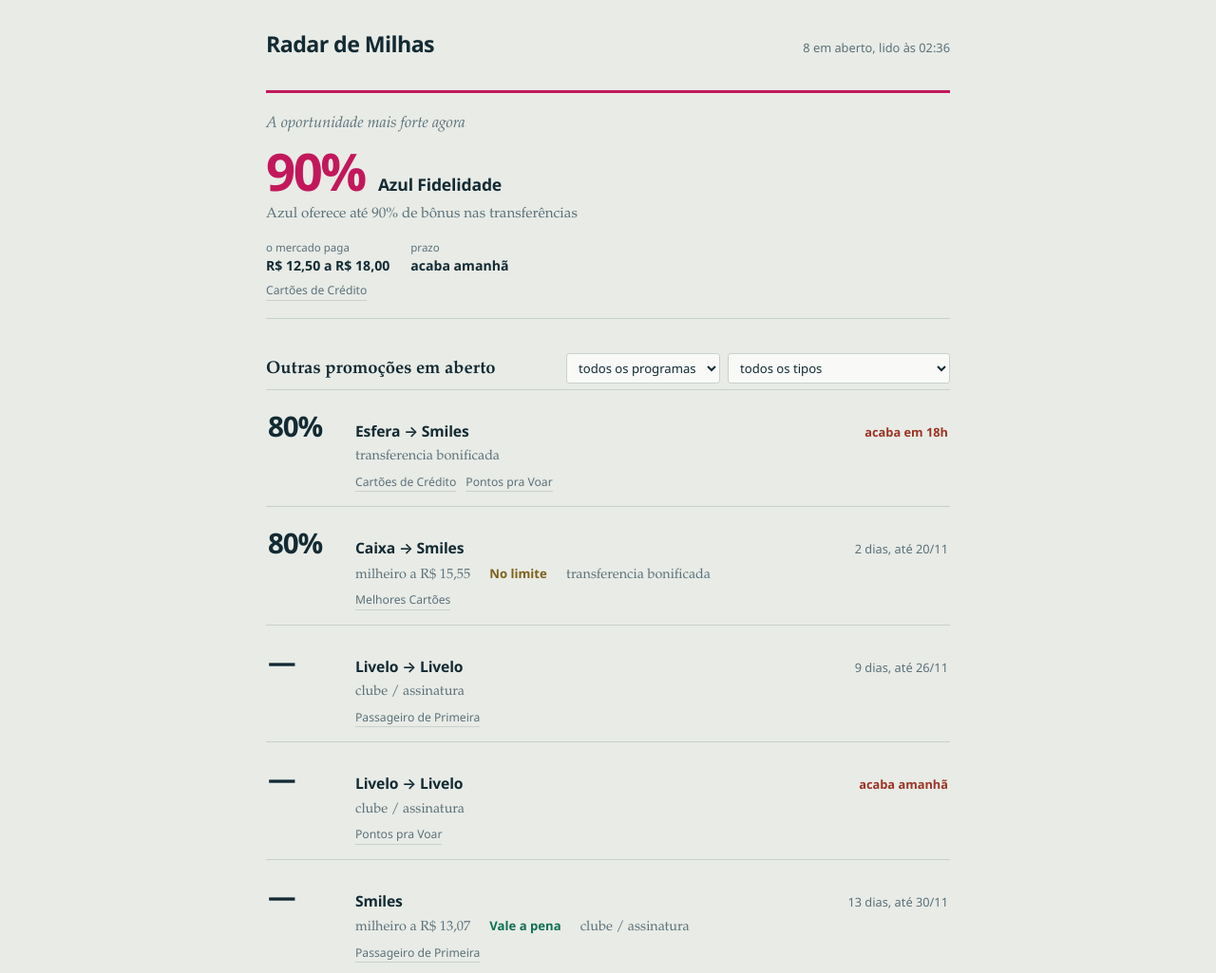
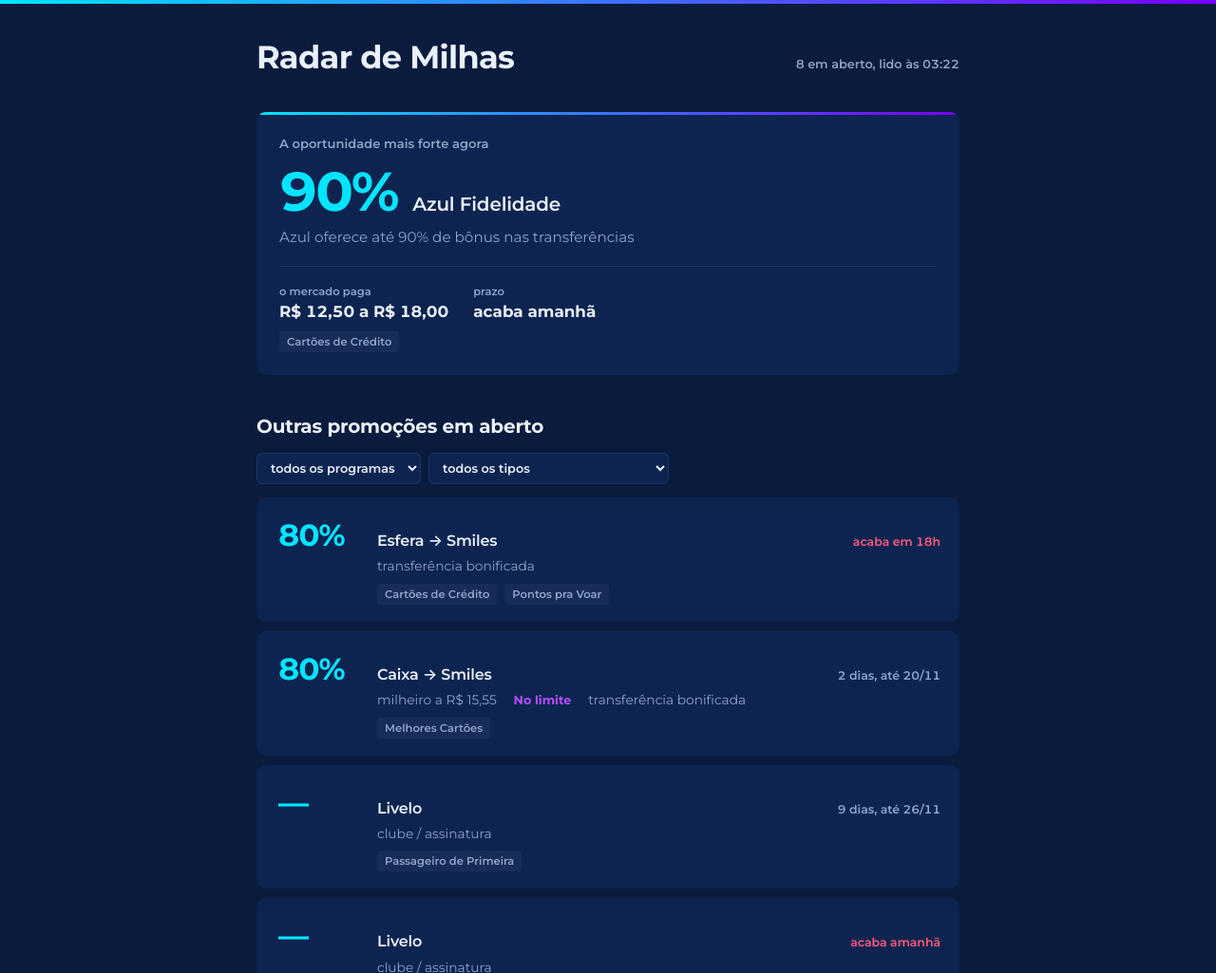
Before and after one commit to diorgenesdossantos6-stack/milhas-radar, a website: page site/index.html in a window 1280 px wide. Shown: the top 1025 px of the page at 95% size. Drawn offline with Linux system fonts and the light colour scheme.

Commit message:
aplica identidade visual NovaSistem

```diff
--- a/site/index.html
+++ b/site/index.html
@@ -4,131 +4,135 @@
 <meta charset="utf-8">
 <meta name="viewport" content="width=device-width, initial-scale=1">
 <title>Radar de Milhas</title>
-<meta name="description" content="Promoções de transferência de pontos e milhas, com custo do milheiro e comparação com o mercado.">
-<meta name="color-scheme" content="light dark">
+<meta name="description" content="Promoções de transferência de pontos e milhas, com o custo real do milheiro e comparação com o que o mercado paga.">
+<meta name="theme-color" content="#0A1B3D">
+<link rel="preconnect" href="https://fonts.googleapis.com">
+<link rel="preconnect" href="https://fonts.gstatic.com" crossorigin>
+<link href="https://fonts.googleapis.com/css2?family=Montserrat:wght@400;600;700&display=swap" rel="stylesheet">
 <style>
   :root {
-    --tinta: #132a33;
-    --tinta-fraca: #5b7079;
-    --nevoa: #e8ebe6;
-    --papel: #f9faf8;
-    --regua: #c9d1cc;
-    --magenta: #c2185b;
-    --jade: #0f6f52;
-    --ambar: #7d6118;
-    --ferrugem: #9b3425;
+    /* Paleta NovaSistem */
+    --azul: #0A1B3D;
+    --ciano: #00E5FF;
+    --roxo: #7A00FF;
+    --lilas: #B24DFF;
+    --branco: #ffffff;
 
-    --serif: "Iowan Old Style", "Palatino Linotype", Palatino, "Book Antiqua", Georgia, serif;
-    --grot: "Segoe UI Variable Display", "Segoe UI", system-ui, -apple-system, "Helvetica Neue", Arial, sans-serif;
-  }
-  @media (prefers-color-scheme: dark) {
-    :root {
-      --tinta: #e4eae7; --tinta-fraca: #94a6a2; --nevoa: #0e1a1f;
-      --papel: #14242a; --regua: #2a3d44;
-      --magenta: #ff5c93; --jade: #4fc39b; --ambar: #d9b24c; --ferrugem: #e58070;
-    }
+    /* Derivados para interface */
+    --azul-painel: #0E2450;
+    --azul-linha: #1C3568;
+    --texto: #EAF0FA;
+    --texto-fraco: #8EA3C8;
+    --alerta: #FF5C7A;
+    --gradiente: linear-gradient(90deg, var(--ciano) 0%, var(--roxo) 100%);
+
+    --fonte: Montserrat, "Segoe UI", system-ui, -apple-system, Arial, sans-serif;
   }
   * { box-sizing: border-box; }
   html { -webkit-text-size-adjust: 100%; }
   body {
-    margin: 0; background: var(--nevoa); color: var(--tinta);
-    font-family: var(--serif); font-size: 17px; line-height: 1.55;
+    margin: 0; background: var(--azul); color: var(--texto);
+    font-family: var(--fonte); font-weight: 400; font-size: 16px; line-height: 1.4;
+    text-align: left;
   }
-  .folha { max-width: 760px; margin: 0 auto; padding: 28px 20px 72px; }
+  /* O gradiente é acento, nunca fundo de página */
+  body::before { content: ""; display: block; height: 4px; background: var(--gradiente); }
+  .folha { max-width: 780px; margin: 0 auto; padding: 32px 20px 80px; }
 
-  /* Cabecalho */
-  .topo { display: flex; align-items: baseline; justify-content: space-between; gap: 16px; flex-wrap: wrap; }
-  .topo h1 {
-    font-family: var(--grot); font-size: 1.45rem; font-weight: 700;
-    letter-spacing: -.025em; margin: 0;
-  }
-  .estado { font-family: var(--grot); font-size: .8rem; color: var(--tinta-fraca); font-variant-numeric: tabular-nums; }
+  .topo { display: flex; align-items: baseline; justify-content: space-between; gap: 16px; flex-wrap: wrap; margin-bottom: 28px; }
+  .topo h1 { font-size: 2.1rem; font-weight: 700; letter-spacing: -.02em; margin: 0; }
+  .estado { font-size: .8rem; font-weight: 600; color: var(--texto-fraco); font-variant-numeric: tabular-nums; }
 
-  /* Destaque unico: a melhor oportunidade */
-  .melhor {
-    margin: 22px 0 36px; padding: 20px 0 18px;
-    border-top: 3px solid var(--magenta); border-bottom: 1px solid var(--regua);
-  }
-  .melhor .chamada { font-size: 1.02rem; font-style: italic; color: var(--tinta-fraca); margin: 0 0 12px; }
-  .melhor .linha1 { display: flex; align-items: baseline; gap: 14px; flex-wrap: wrap; }
-  .melhor .figura {
-    font-family: var(--grot); font-size: 3.4rem; font-weight: 700; line-height: .9;
-    letter-spacing: -.045em; color: var(--magenta); font-variant-numeric: tabular-nums;
-  }
-  .melhor .rota { font-family: var(--grot); font-size: 1.1rem; font-weight: 600; letter-spacing: -.01em; }
-  .melhor .sub { font-size: .95rem; color: var(--tinta-fraca); margin: 6px 0 0; }
-  .melhor .fatos { display: flex; gap: 22px; flex-wrap: wrap; margin-top: 14px; font-family: var(--grot); font-size: .88rem; }
-  .melhor .fatos div span { display: block; font-size: .72rem; color: var(--tinta-fraca); }
-  .melhor .fatos div b { font-weight: 600; font-variant-numeric: tabular-nums; }
+  /* Destaque: a decisão do momento */
+  .melhor { background: var(--azul-painel); border-radius: 10px; padding: 24px; margin-bottom: 40px; position: relative; overflow: hidden; }
+  .melhor::before { content: ""; position: absolute; inset: 0 0 auto 0; height: 3px; background: var(--gradiente); }
+  .melhor .chamada { font-size: .82rem; font-weight: 600; color: var(--texto-fraco); margin: 0 0 14px; }
+  .melhor .linha1 { display: flex; align-items: baseline; gap: 16px; flex-wrap: wrap; }
+  .melhor .figura { font-size: 3.6rem; font-weight: 700; line-height: .95; letter-spacing: -.04em; color: var(--ciano); font-variant-numeric: tabular-nums; }
+  .melhor .rota { font-size: 1.25rem; font-weight: 600; letter-spacing: -.01em; }
+  .melhor .sub { font-size: .95rem; color: var(--texto-fraco); margin: 10px 0 0; max-width: 60ch; }
+  .melhor .fatos { display: flex; gap: 26px; flex-wrap: wrap; margin-top: 20px; padding-top: 18px; border-top: 1px solid var(--azul-linha); }
+  .melhor .fatos div span { display: block; font-size: .72rem; font-weight: 600; color: var(--texto-fraco); margin-bottom: 2px; }
+  .melhor .fatos div b { font-size: 1.05rem; font-weight: 700; font-variant-numeric: tabular-nums; }
 
-  /* Lista ranqueada */
-  .secao { display: flex; align-items: baseline; justify-content: space-between; gap: 14px; flex-wrap: wrap; margin: 0 0 6px; }
-  .secao h2 { font-family: var(--serif); font-size: 1.15rem; font-weight: 600; margin: 0; }
+  .secao { display: flex; align-items: baseline; justify-content: space-between; gap: 14px; flex-wrap: wrap; margin: 0 0 14px; }
+  .secao h2 { font-size: 1.25rem; font-weight: 700; letter-spacing: -.01em; margin: 0; }
   .controles { display: flex; gap: 8px; }
   select {
-    font-family: var(--grot); font-size: .82rem; color: var(--tinta);
-    background: var(--papel); border: 1px solid var(--regua); border-radius: 3px; padding: 5px 8px;
+    font-family: var(--fonte); font-size: .8rem; font-weight: 600; color: var(--texto);
+    background: var(--azul-painel); border: 1px solid var(--azul-linha); border-radius: 6px; padding: 7px 10px;
   }
-  select:focus-visible, button:focus-visible, input:focus-visible, .item:focus-visible {
-    outline: 2px solid var(--magenta); outline-offset: 2px;
+  select:focus-visible, input:focus-visible, .item:focus-visible, a:focus-visible {
+    outline: 2px solid var(--ciano); outline-offset: 2px;
   }
 
-  .lista { list-style: none; margin: 0; padding: 0; border-top: 1px solid var(--regua); }
+  .lista { list-style: none; margin: 0; padding: 0; }
   .item {
-    display: grid; grid-template-columns: 76px 1fr auto; gap: 4px 16px; align-items: baseline;
-    width: 100%; text-align: left; background: none; border: 0; border-bottom: 1px solid var(--regua);
-    padding: 15px 2px; color: inherit; font: inherit; cursor: pointer;
+    display: grid; grid-template-columns: 86px 1fr auto; gap: 6px 18px; align-items: baseline;
+    width: 100%; text-align: left; background: var(--azul-painel); border: 0; border-radius: 10px;
+    padding: 18px 20px; margin-bottom: 10px; color: inherit; font: inherit; cursor: pointer;
+    border-left: 3px solid transparent;
   }
-  .item:hover { background: var(--papel); }
-  .item .figura {
-    grid-row: span 2; font-family: var(--grot); font-size: 1.85rem; font-weight: 700;
-    letter-spacing: -.04em; font-variant-numeric: tabular-nums;
+  .item:hover { border-left-color: var(--roxo); }
+  .item .figura { grid-row: span 2; font-size: 2rem; font-weight: 700; letter-spacing: -.035em; color: var(--ciano); font-variant-numeric: tabular-nums; }
+  .item .rota { font-size: 1rem; font-weight: 600; letter-spacing: -.01em; }
+  .item .quando { font-size: .78rem; font-weight: 600; color: var(--texto-fraco); font-variant-numeric: tabular-nums; white-space: nowrap; }
+  .item .quando.perto { color: var(--alerta); }
+  .item .detalhe { grid-column: 2 / span 2; font-size: .86rem; color: var(--texto-fraco); }
+  .sep { display: inline-block; width: 1.3em; }
+
+  .vereditinho { font-weight: 700; font-size: .8rem; }
+  .v-vale { color: var(--ciano); }
+  .v-limite { color: var(--lilas); }
+  .v-ruim { color: var(--alerta); }
+
+  .fontes { margin-top: 8px; display: flex; gap: 8px; flex-wrap: wrap; }
+  .fontes a {
+    font-size: .72rem; font-weight: 600; color: var(--texto-fraco); text-decoration: none;
+    background: rgba(255,255,255,.04); border-radius: 4px; padding: 3px 8px;
   }
-  .item .rota { font-family: var(--grot); font-size: .98rem; font-weight: 600; letter-spacing: -.01em; }
-  .item .quando { font-family: var(--grot); font-size: .8rem; color: var(--tinta-fraca); font-variant-numeric: tabular-nums; white-space: nowrap; }
-  .item .quando.perto { color: var(--ferrugem); font-weight: 600; }
-  .item .detalhe { grid-column: 2 / span 2; font-size: .9rem; color: var(--tinta-fraca); }
-  .vereditinho { font-family: var(--grot); font-weight: 600; font-size: .82rem; }
-  .v-vale { color: var(--jade); } .v-limite { color: var(--ambar); } .v-ruim { color: var(--ferrugem); }
-.sep { display: inline-block; width: 1.4em; }
-  .fontes { margin-top: 6px; display: flex; gap: 10px; flex-wrap: wrap; }
-  .fontes a { font-family: var(--grot); font-size: .76rem; color: var(--tinta-fraca); text-decoration: none; border-bottom: 1px solid var(--regua); }
-  .fontes a:hover { color: var(--magenta); border-color: var(--magenta); }
+  .fontes a:hover { color: var(--ciano); background: rgba(0,229,255,.1); }
 
-  /* Calculadora */
-  .conta { margin-top: 44px; padding-top: 4px; }
-  .campos { display: grid; gap: 14px; grid-template-columns: repeat(auto-fit, minmax(146px, 1fr)); margin: 14px 0 0; }
-  .campos label { display: flex; flex-direction: column; gap: 3px; font-family: var(--grot); font-size: .8rem; color: var(--tinta-fraca); }
-  .campos input, .campos select { font-size: .95rem; padding: 7px 9px; font-variant-numeric: tabular-nums; }
-  .campos input { font-family: var(--grot); background: var(--papel); border: 1px solid var(--regua); border-radius: 3px; color: var(--tinta); }
-  .dica { font-family: var(--grot); font-size: .74rem; color: var(--tinta-fraca); margin-top: 8px; }
-  .resultado { margin-top: 20px; border-top: 1px solid var(--regua); padding-top: 16px; }
-  .resultado .fatos { display: flex; gap: 28px; flex-wrap: wrap; font-family: var(--grot); }
-  .resultado .fatos div span { display: block; font-size: .74rem; color: var(--tinta-fraca); }
-  .resultado .fatos div b { font-size: 1.35rem; font-weight: 700; letter-spacing: -.02em; font-variant-numeric: tabular-nums; }
-  .resultado .mercado { margin-top: 12px; font-size: .92rem; color: var(--tinta-fraca); }
+  .conta { margin-top: 48px; }
+  .caixa { background: var(--azul-painel); border-radius: 10px; padding: 24px; }
+  .campos { display: grid; gap: 16px; grid-template-columns: repeat(auto-fit, minmax(150px, 1fr)); }
+  .campos label { display: flex; flex-direction: column; gap: 5px; font-size: .78rem; font-weight: 600; color: var(--texto-fraco); }
+  .campos input, .campos select { font-size: .95rem; padding: 9px 11px; font-variant-numeric: tabular-nums; }
+  .campos input {
+    font-family: var(--fonte); font-weight: 600; background: var(--azul);
+    border: 1px solid var(--azul-linha); border-radius: 6px; color: var(--texto);
+  }
+  .dica { font-size: .78rem; color: var(--texto-fraco); margin: 16px 0 0; max-width: 62ch; }
+  .resultado { margin-top: 22px; padding-top: 20px; border-top: 1px solid var(--azul-linha); }
+  .resultado .fatos { display: flex; gap: 32px; flex-wrap: wrap; }
+  .resultado .fatos div span { display: block; font-size: .74rem; font-weight: 600; color: var(--texto-fraco); margin-bottom: 3px; }
+  .resultado .fatos div b { font-size: 1.6rem; font-weight: 700; letter-spacing: -.025em; font-variant-numeric: tabular-nums; }
+  .resultado .fatos div:last-child b { color: var(--ciano); }
+  .resultado .mercado { margin: 16px 0 0; font-size: .88rem; color: var(--texto-fraco); }
 
-  /* Historico */
-  .hist { margin-top: 44px; }
-  .hist table { width: 100%; border-collapse: collapse; font-family: var(--grot); font-size: .88rem; }
-  .hist th { text-align: left; font-weight: 600; font-size: .78rem; color: var(--tinta-fraca); padding: 6px 2px; border-bottom: 1px solid var(--regua); }
-  .hist td { padding: 8px 2px; border-bottom: 1px solid var(--regua); font-variant-numeric: tabular-nums; }
-  .hist td:first-child { font-family: var(--serif); font-size: .95rem; }
+  .hist { margin-top: 48px; }
+  .hist table { width: 100%; border-collapse: collapse; font-size: .88rem; }
+  .hist th { text-align: left; font-weight: 600; font-size: .74rem; color: var(--texto-fraco); padding: 8px 4px; border-bottom: 1px solid var(--azul-linha); }
+  .hist td { padding: 10px 4px; border-bottom: 1px solid var(--azul-linha); font-variant-numeric: tabular-nums; }
+  .hist td:nth-child(2) { font-weight: 700; color: var(--lilas); }
 
-  .nada { color: var(--tinta-fraca); font-style: italic; padding: 18px 0; }
-  .pe { margin-top: 48px; padding-top: 16px; border-top: 1px solid var(--regua);
-        font-size: .82rem; color: var(--tinta-fraca); line-height: 1.6; }
-  .pe a { color: inherit; }
-  code { font-size: .85em; }
-  @media (max-width: 420px) {
-    body { font-size: 16px; }
-    .melhor .figura { font-size: 2.7rem; }
-    .item { grid-template-columns: 60px 1fr; }
-    .item .quando { grid-column: 2; }
-    .item .detalhe { grid-column: 2; }
+  .nada { color: var(--texto-fraco); padding: 20px 0; font-size: .9rem; }
+  .pe { margin-top: 52px; padding-top: 20px; border-top: 1px solid var(--azul-linha);
+        font-size: .78rem; color: var(--texto-fraco); line-height: 1.55; max-width: 72ch; }
+  code { font-size: .9em; background: rgba(255,255,255,.06); padding: 1px 5px; border-radius: 3px; }
+
+  @media (max-width: 440px) {
+    .folha { padding: 24px 16px 64px; }
+    .topo h1 { font-size: 1.6rem; }
+    .melhor, .caixa { padding: 18px; }
+    .melhor .figura { font-size: 2.8rem; }
+    .item { grid-template-columns: 64px 1fr; padding: 16px; }
+    .item .figura { font-size: 1.6rem; }
+    .item .quando, .item .detalhe { grid-column: 2; }
+    .resultado .fatos { gap: 20px; }
   }
   @media (prefers-reduced-motion: no-preference) {
-    .item, .fontes a { transition: background-color .12s ease, color .12s ease, border-color .12s ease; }
+    .item, .fontes a { transition: border-color .15s ease, background-color .15s ease, color .15s ease; }
   }
 </style>
 </head>
@@ -136,7 +140,7 @@
 <div class="folha">
   <header class="topo">
     <h1>Radar de Milhas</h1>
-    <p class="estado" id="estado">carregando</p>
+    <p class="estado">carregando</p>
   </header>
 
   <section class="melhor" id="melhor" hidden></section>
@@ -151,6 +155,7 @@
 
   <section class="conta">
     <div class="secao"><h2>Quanto vai sair o seu milheiro</h2></div>
+    <div class="caixa">
       <div class="campos">
         <label>Pontos a transferir
           <input id="cPontos" type="text" value="50000" inputmode="numeric" autocomplete="off"></label>
@@ -164,8 +169,9 @@
           <select id="cPrograma"><option value="">sem comparação</option></select></label>
       </div>
       <p class="dica">Toque numa promoção da lista para trazer o bônus e o programa dela para cá.
-      Pontos por milha é o deságio: em transferências 3 por 1, use 3.</p>
+        Pontos por milha é o deságio: em transferências de 3 pontos para 1 milha, use 3.</p>
       <div class="resultado" id="resultado"></div>
+    </div>
   </section>
 
   <section class="hist">
--- a/site/painel.js
+++ b/site/painel.js
@@ -30,7 +30,8 @@ function quando(ate) {
 }
 
 function rotaDe(c) {
-  return c.origens.length ? `${c.origens.join(' e ')} → ${c.destino}` : c.destino;
+  const origens = c.origens.filter((o) => o !== c.destino);
+  return origens.length ? `${origens.join(' e ')} → ${c.destino}` : c.destino;
 }
 
 function vereditoDe(c) {
@@ -187,7 +188,7 @@ function renderPe() {
 
 carregar().then(() => {
   const todas = ativas();
-  document.getElementById('estado').textContent =
+  document.querySelector('.estado').textContent =
     `${todas.length} em aberto, lido às ${new Date(DADOS.atualizadoEm).toLocaleTimeString('pt-BR', { hour: '2-digit', minute: '2-digit', timeZone: 'America/Sao_Paulo' })}`;
 
   const sel = document.getElementById('cPrograma');
@@ -205,7 +206,7 @@ carregar().then(() => {
   }
   sel.addEventListener('change', calcular);
 }).catch((e) => {
-  document.getElementById('estado').textContent = 'falhou a leitura';
+  document.querySelector('.estado').textContent = 'falhou a leitura';
   document.getElementById('lista').innerHTML =
     `<li class="nada">Não consegui ler os dados (${e.message}). Rode <code>node src/coletar.mjs</code> e recarregue.</li>`;
 });
--- a/site/promocoes.json
+++ b/site/promocoes.json
@@ -1,10 +1,10 @@
 {
-  "atualizadoEm": "2026-11-18T05:36:51.163Z",
+  "atualizadoEm": "2026-11-18T06:22:42.901Z",
   "campanhasAtivas": [
     {
       "id": "azul fidelidade|90|transferencia_bonificada|2026-11-19",
       "tipo": "transferencia_bonificada",
-      "tipoNome": "Transferencia bonificada",
+      "tipoNome": "Transferência bonificada",
       "destino": "Azul Fidelidade",
       "origens": [],
       "percentual": 90,
@@ -32,7 +32,7 @@
     {
       "id": "smiles|80|transferencia_bonificada|2026-11-18",
       "tipo": "transferencia_bonificada",
-      "tipoNome": "Transferencia bonificada",
+      "tipoNome": "Transferência bonificada",
       "destino": "Smiles",
       "origens": [
         "Esfera"
@@ -68,7 +68,7 @@
     {
       "id": "smiles|80|transferencia_bonificada|2026-11-20",
       "tipo": "transferencia_bonificada",
-      "tipoNome": "Transferencia bonificada",
+      "tipoNome": "Transferência bonificada",
       "destino": "Smiles",
       "origens": [
         "Caixa"
@@ -190,7 +190,7 @@
     {
       "id": "azul fidelidade|x|acumulo|2026-11-20",
       "tipo": "acumulo",
-      "tipoNome": "Acumulo acelerado em parceiro",
+      "tipoNome": "Acúmulo acelerado em parceiro",
       "destino": "Azul Fidelidade",
       "origens": [],
       "percentual": null,
@@ -242,12 +242,6 @@
           "publicado": "2026-11-17T17:00:29.000Z"
         },
         {
-          "fonte": "Passageiro de Primeira",
-          "link": "https://passageirodeprimeira.com/ganhe-ate-600-mil-pontos-no-ano-ao-fazer-upgrade-do-clube-azul-milheiro-a-partir-de-r-1281/",
-          "titulo": "Ganhe até 600 mil pontos no ano ao fazer upgrade do Clube Azul - Milheiro a partir de R$ 12,81",
-          "publicado": "2026-11-17T15:00:15.000Z"
-        },
-        {
           "fonte": "Cartões de Crédito",
           "link": "https://www.cartoesdecredito.me/noticia/clube-azul-ate-600-000-pontos-ao-fazer-upgrade/",
           "titulo": "Clube Azul: até 600.000 pontos ao fazer upgrade",
--- a/site/referencia.json
+++ b/site/referencia.json
@@ -1,5 +1,5 @@
 {
-  "atualizadoEm": "2026-11-18T05:36:51.545Z",
+  "atualizadoEm": "2026-11-18T06:22:43.162Z",
   "erros": [],
   "programas": {
     "Azul Fidelidade": {
@@ -10,7 +10,7 @@
       "amostras": 4,
       "fonte": "iDinheiro (tabela comparativa MaxMilhas/HotMilhas/BankMilhas)",
       "fonteUrl": "https://www.idinheiro.com.br/cartao-de-credito/milhas/quanto-vale-uma-milha/",
-      "coletadoEm": "2026-11-18T05:36:51.544Z"
+      "coletadoEm": "2026-11-18T06:22:43.161Z"
     },
     "Latam Pass": {
       "programa": "Latam Pass",
@@ -20,7 +20,7 @@
       "amostras": 4,
       "fonte": "iDinheiro (tabela comparativa MaxMilhas/HotMilhas/BankMilhas)",
       "fonteUrl": "https://www.idinheiro.com.br/cartao-de-credito/milhas/quanto-vale-uma-milha/",
-      "coletadoEm": "2026-11-18T05:36:51.544Z"
+      "coletadoEm": "2026-11-18T06:22:43.161Z"
     },
     "Smiles": {
       "programa": "Smiles",
@@ -30,7 +30,7 @@
       "amostras": 4,
       "fonte": "iDinheiro (tabela comparativa MaxMilhas/HotMilhas/BankMilhas)",
       "fonteUrl": "https://www.idinheiro.com.br/cartao-de-credito/milhas/quanto-vale-uma-milha/",
-      "coletadoEm": "2026-11-18T05:36:51.544Z"
+      "coletadoEm": "2026-11-18T06:22:43.161Z"
     },
     "Livelo": {
       "programa": "Livelo",
@@ -40,7 +40,7 @@
       "amostras": 1,
       "fonte": "iDinheiro (tabela comparativa MaxMilhas/HotMilhas/BankMilhas)",
       "fonteUrl": "https://www.idinheiro.com.br/cartao-de-credito/milhas/quanto-vale-uma-milha/",
-      "coletadoEm": "2026-11-18T05:36:51.544Z"
+      "coletadoEm": "2026-11-18T06:22:43.161Z"
     }
   }
 }
--- a/src/fontes.json
+++ b/src/fontes.json
@@ -133,7 +133,7 @@
   "tipos": [
     {
       "id": "transferencia_bonificada",
-      "nome": "Transferencia bonificada",
+      "nome": "Transferência bonificada",
       "prioridade": 1,
       "exige": [
         "bonus",
@@ -195,7 +195,7 @@
     },
     {
       "id": "pointsback",
-      "nome": "Pointsback / cashback em pontos",
+      "nome": "Pointsback",
       "prioridade": 3,
       "exige": [
         "pointsback",
@@ -206,7 +206,7 @@
     },
     {
       "id": "acumulo",
-      "nome": "Acumulo acelerado em parceiro",
+      "nome": "Acúmulo acelerado em parceiro",
       "prioridade": 4,
       "exige": [
         "pontos por real",
--- a/src/parser.mjs
+++ b/src/parser.mjs
@@ -206,7 +206,9 @@ export function agruparCampanhas(promos) {
     }
     const g = grupos.get(k);
     for (const o of p.origem || []) if (!g.origens.includes(o)) g.origens.push(o);
-    g.fontes.push({ fonte: p.fonteNome, link: p.link, titulo: p.titulo, publicado: p.publicado });
+    if (!g.fontes.some((f) => f.fonte === p.fonteNome)) {
+      g.fontes.push({ fonte: p.fonteNome, link: p.link, titulo: p.titulo, publicado: p.publicado });
+    }
     g.nota = Math.max(g.nota, p.nota);
     if (p.confiancaPrazo === 'alta' && g.confiancaPrazo !== 'alta') {
       g.confiancaPrazo = 'alta';
```
Also changed, not shown: data/promocoes.json (+28 -34 lines), data/referencia.json (+5 -5 lines). Lines whose indentation alone changed are shown as unchanged.
